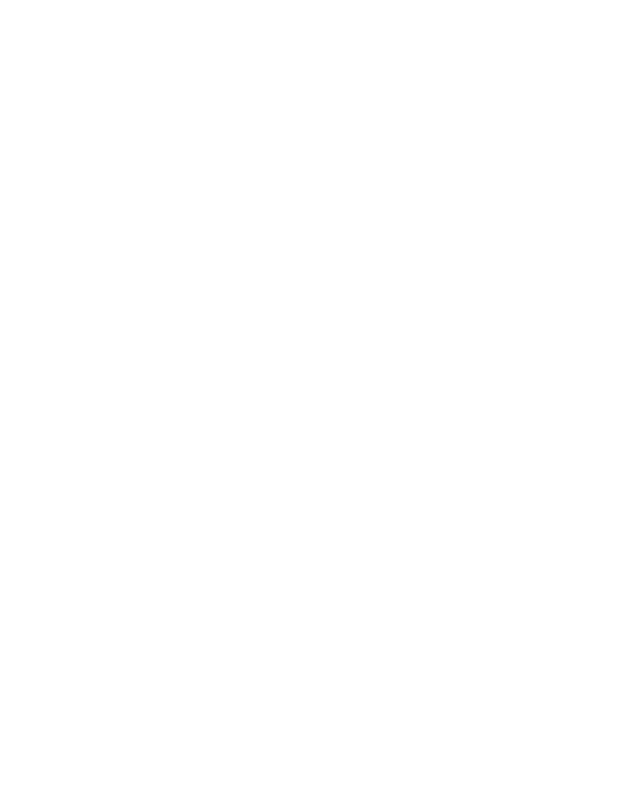
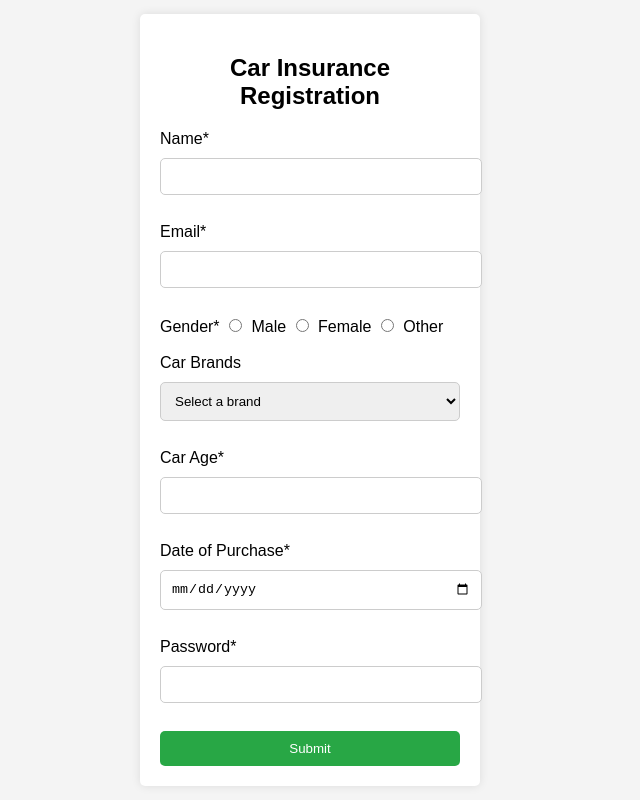
Before and after one commit to acciojob/car-insurance-form-sarvanthakor01, a website: page main.html in a window 1280 px wide. Shown: the whole page, without its empty margins (330-970 px from the left). Drawn offline with Linux system fonts and the light colour scheme.

Commit message:
created a submission

```diff
--- a/main.html
+++ b/main.html
@@ -8,6 +8,46 @@
 
 <body>
 	<!-- the entire body must be written by student -->
+	<form action="#" method="POST">
+        <h2>Car Insurance Registration</h2>
+
+        <label for="name">Name*</label>
+        <input type="text" id="name" name="name" required><br><br>
+
+        <label for="email">Email*</label>
+        <input type="email" id="email" name="email" required><br><br>
+
+        <label>Gender*</label>
+        <label for="gender-male">
+            <input type="radio" id="gender-male" name="gender" value="male" required> Male
+        </label>
+        <label for="gender-female">
+            <input type="radio" id="gender-female" name="gender" value="female" required> Female
+        </label>
+        <label for="gender-other">
+            <input type="radio" id="gender-other" name="gender" value="other" required> Other
+        </label><br><br>
+
+        <label for="cars">Car Brands</label>
+        <select id="cars" name="cars">
+            <option value="">Select a brand</option>
+            <option value="BMW">BMW</option>
+            <option value="Audi">Audi</option>
+            <option value="Mercedez">Mercedez</option>
+        </select><br><br>
+
+        <label for="carage">Car Age*</label>
+        <input type="number" id="carage" name="carage" required><br><br>
+
+        <label for="dop">Date of Purchase*</label>
+        <input type="date" id="dop" name="dop" required><br><br>
+
+        <label for="password">Password*</label>
+        <input type="password" id="password" name="password" required><br><br>
+
+        <input type="submit" value="Submit">
+    </form>
+
     <script type="text/javascript" src="./script.js">
 </script>
 
--- a/styles.css
+++ b/styles.css
@@ -1,2 +1,49 @@
 
 /* Your CSS Code here. */
+ body {
+            font-family: Arial, sans-serif;
+            background-color: #f4f4f4;
+            display: flex;
+            justify-content: center;
+            align-items: center;
+            height: 100vh;
+            margin: 0;
+        }
+        form {
+            background: white;
+            padding: 20px;
+            border-radius: 5px;
+            box-shadow: 0 0 10px rgba(0, 0, 0, 0.1);
+            width: 300px;
+        }
+        h2 {
+            text-align: center;
+            margin-bottom: 20px;
+        }
+        input[type="text"],
+        input[type="email"],
+        input[type="number"],
+        input[type="date"],
+        input[type="password"],
+        select {
+            width: 100%;
+            padding: 10px;
+            margin: 10px 0;
+            border: 1px solid #ccc;
+            border-radius: 5px;
+        }
+        input[type="radio"] {
+            margin-right: 5px;
+        }
+        input[type="submit"] {
+            background-color: #28a745;
+            color: white;
+            border: none;
+            padding: 10px;
+            border-radius: 5px;
+            cursor: pointer;
+            width: 100%;
+        }
+        input[type="submit"]:hover {
+            background-color: #218838;
+        }
```
